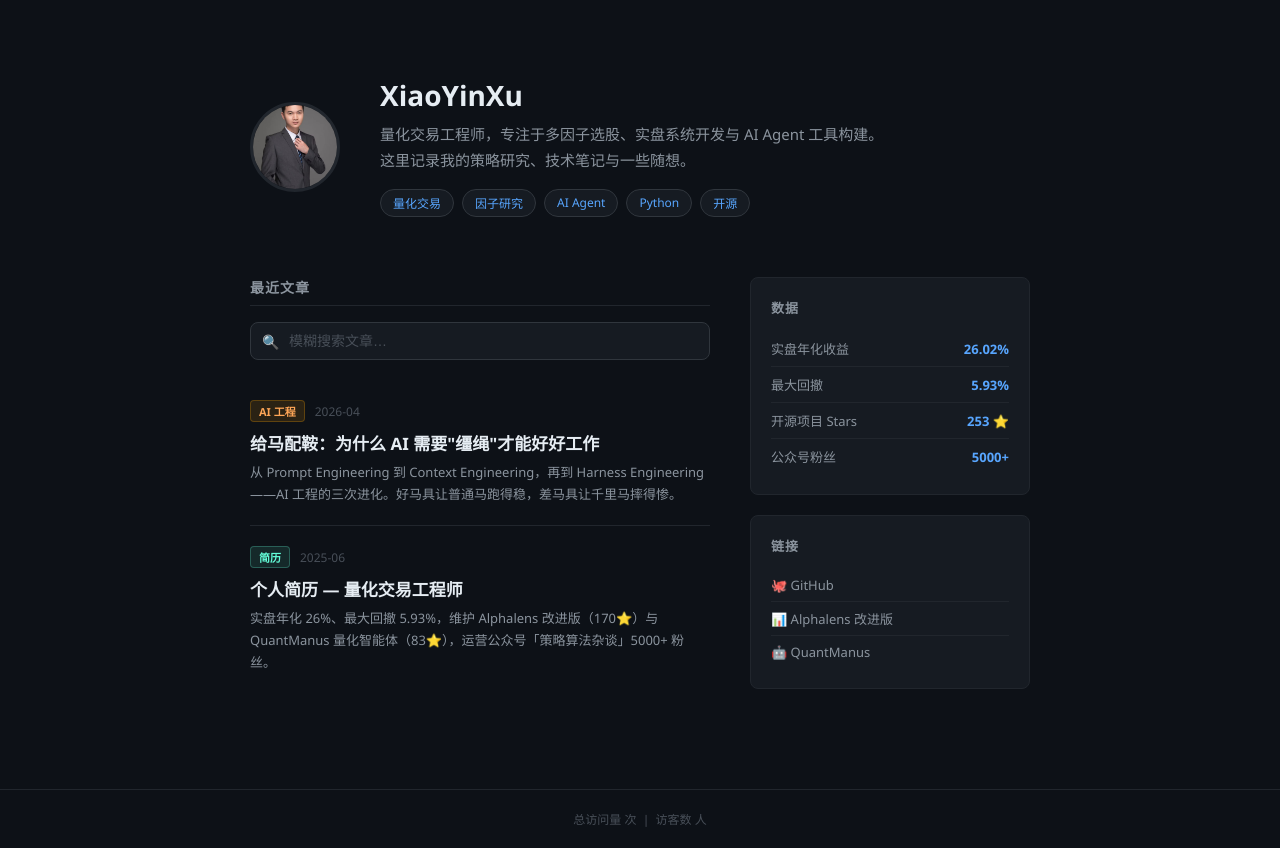
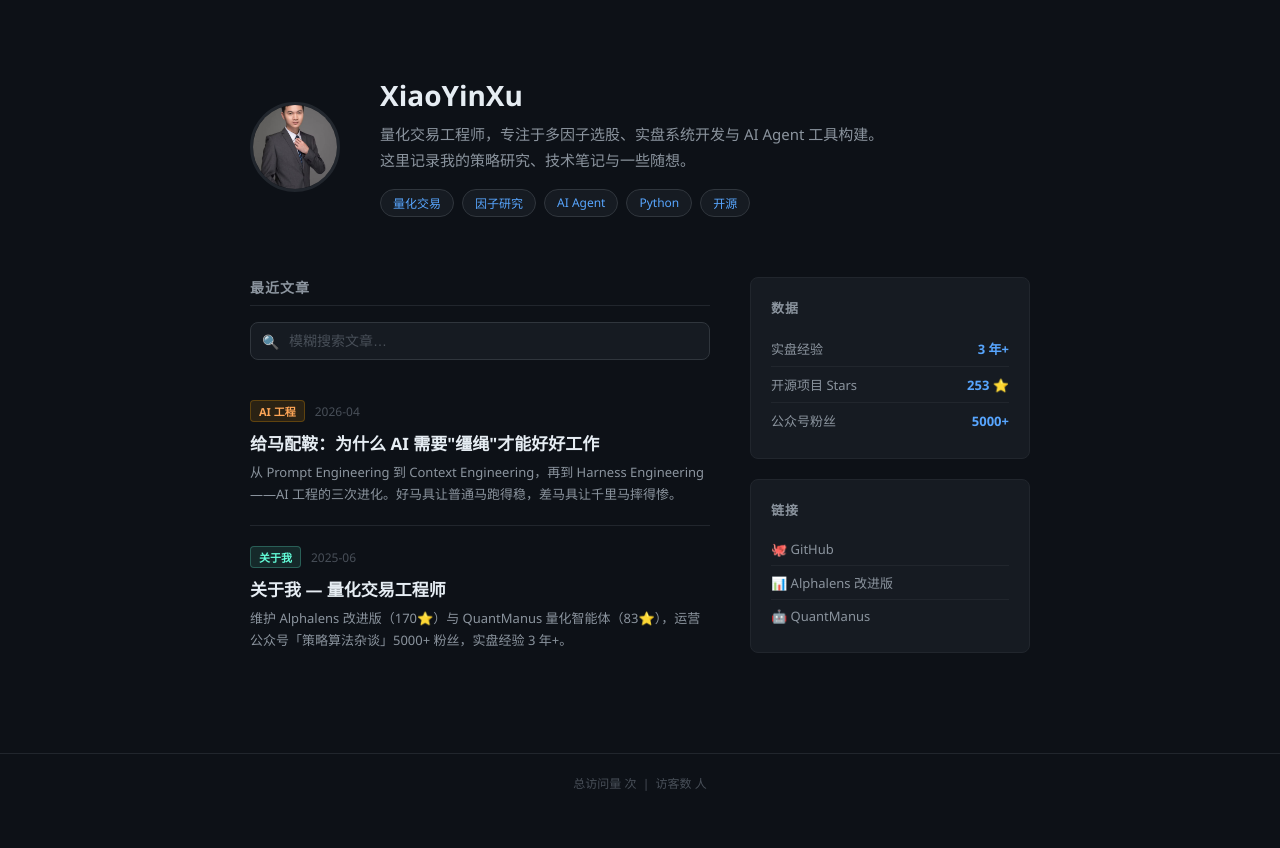
Before and after one commit to GenjiYin/GenjiYin.github.io, a plain HTML site: page index.html in a window 1280 px wide. Shown: the part 64-912 px from the top of the page. After the commit the page ends 876 px from the top, so only its background shows below. Drawn offline with Linux system fonts and the light colour scheme; some packages are replaced by stand-ins of ours; a script that the page names is missing.

Commit message:
:recycle: refactor: rename resume entry and remove performance metrics from sidebar
- Change post title from '个人简历' to '关于我'
- Replace annual return / max drawdown stats with '实盘经验 3年+'

```diff
--- a/index.html
+++ b/index.html
@@ -374,11 +374,11 @@
 
                 <li class="post-item">
                     <div class="post-meta">
-                        <span class="post-category cat-resume">简历</span>
+                        <span class="post-category cat-resume">关于我</span>
                         <span class="post-date">2025-06</span>
                     </div>
-                    <a href="./resume/" class="post-title">个人简历 — 量化交易工程师</a>
-                    <p class="post-excerpt">实盘年化 26%、最大回撤 5.93%，维护 Alphalens 改进版（170⭐）与 QuantManus 量化智能体（83⭐），运营公众号「策略算法杂谈」5000+ 粉丝。</p>
+                    <a href="./resume/" class="post-title">关于我 — 量化交易工程师</a>
+                    <p class="post-excerpt">维护 Alphalens 改进版（170⭐）与 QuantManus 量化智能体（83⭐），运营公众号「策略算法杂谈」5000+ 粉丝，实盘经验 3 年+。</p>
                 </li>
 
             </ul>
@@ -389,12 +389,8 @@
             <div class="sidebar-card">
                 <h3>数据</h3>
                 <div class="stat-row">
-                    <span class="stat-label">实盘年化收益</span>
-                    <span class="stat-value">26.02%</span>
-                </div>
-                <div class="stat-row">
-                    <span class="stat-label">最大回撤</span>
-                    <span class="stat-value">5.93%</span>
+                    <span class="stat-label">实盘经验</span>
+                    <span class="stat-value">3 年+</span>
                 </div>
                 <div class="stat-row">
                     <span class="stat-label">开源项目 Stars</span>
```
